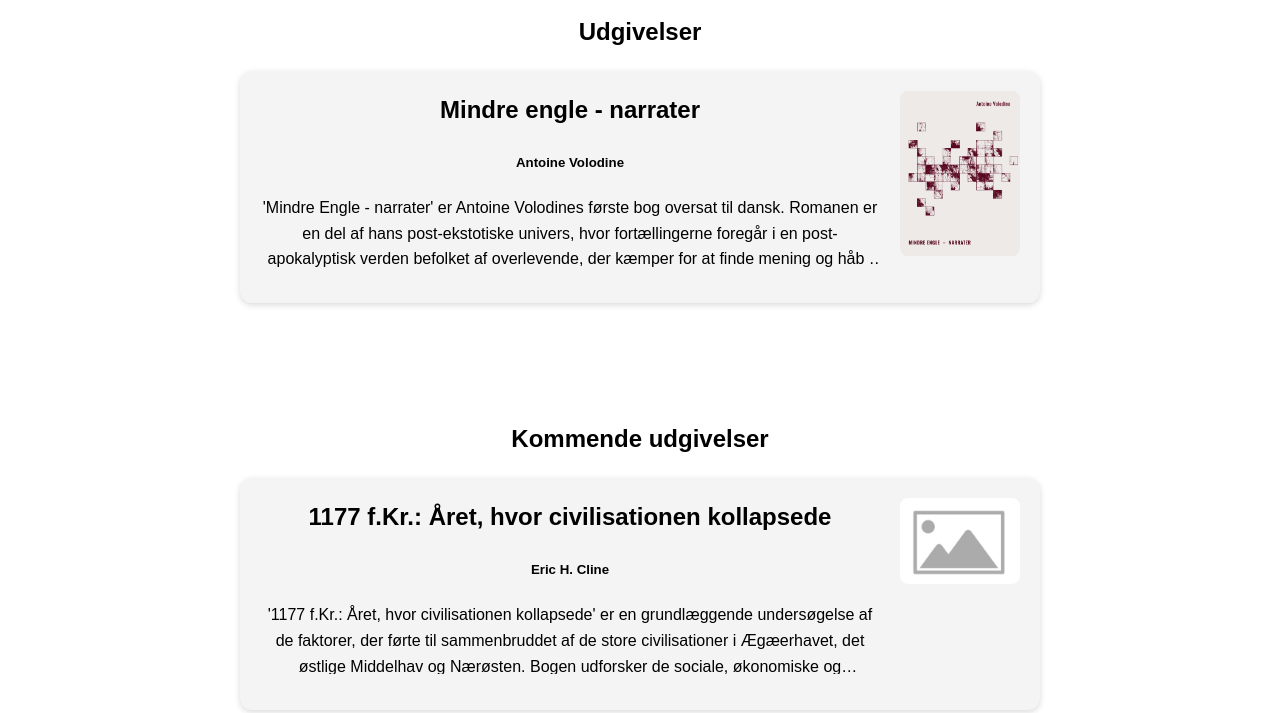
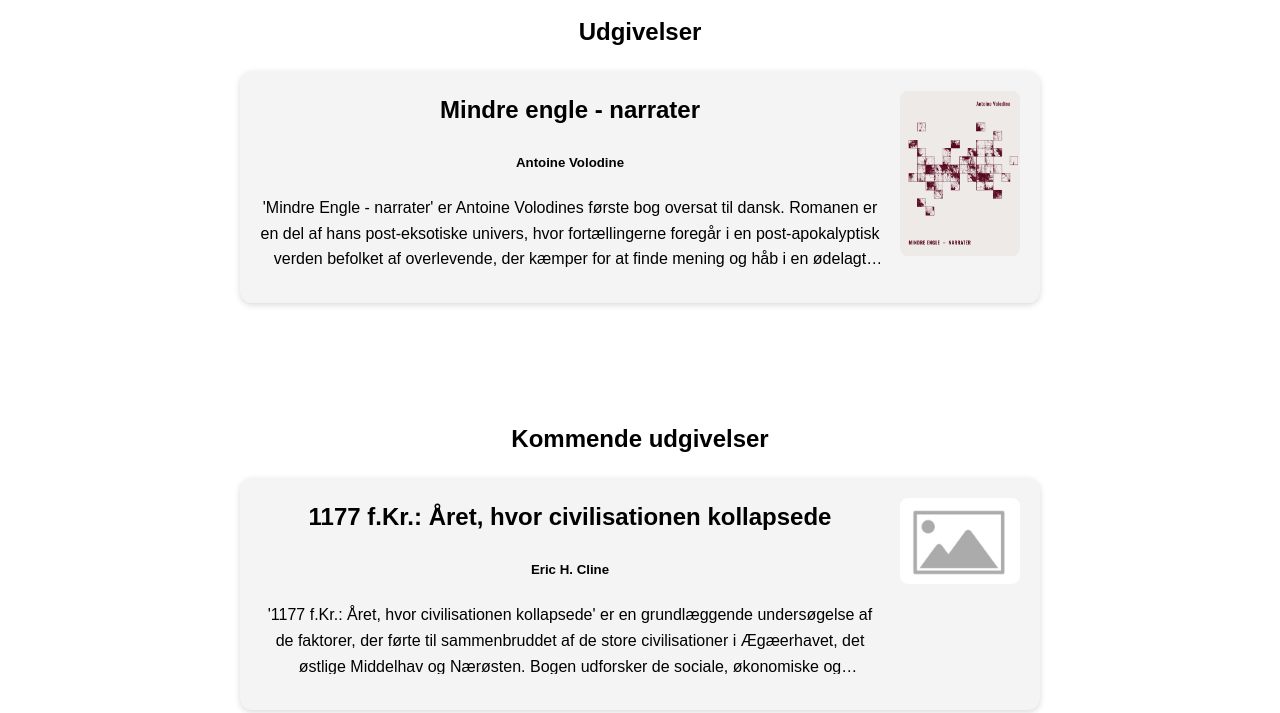
Before and after one commit to AdaArdor/Umbra-hjemmeside, a plain HTML site: page index.html in a window 1280 px wide. Both pictures are taken after a click on the link "Udgivelser". Shown: the part 87-800 px from the top of the page. Drawn offline with Linux system fonts and the light colour scheme.

Commit message:
ændr stavefejl

```diff
--- a/index.html
+++ b/index.html
@@ -46,7 +46,7 @@
         <h5>Antoine Volodine</h5>
         <div class="reveal">
         <p>'Mindre Engle - narrater' er Antoine Volodines første bog oversat til dansk. Romanen er en del af hans
-        post-ekstotiske univers, hvor fortællingerne foregår i en post-apokalyptisk verden befolket af overlevende,
+        post-eksotiske univers, hvor fortællingerne foregår i en post-apokalyptisk verden befolket af overlevende,
         der kæmper for at finde mening og håb i en ødelagt tilværelse. Gennem en række sammenvævede historier
         udforsker Volodine temaer som tab, overlevelse og menneskets evne til at finde skønhed i det ødelagte.<br><br>
         Bogen er oversat af Peer Bundgaard.</p>
```
